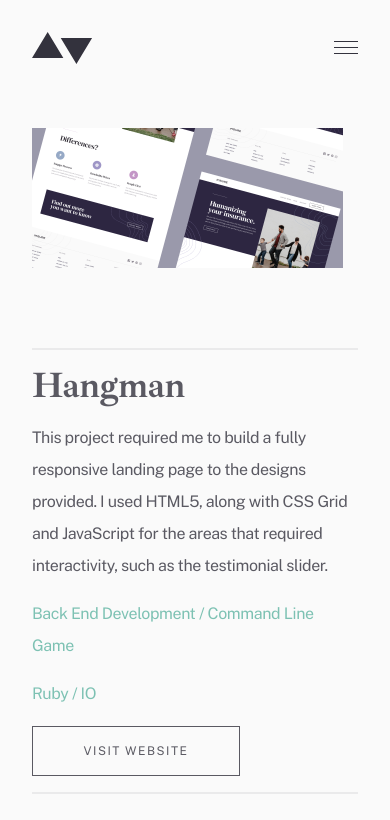
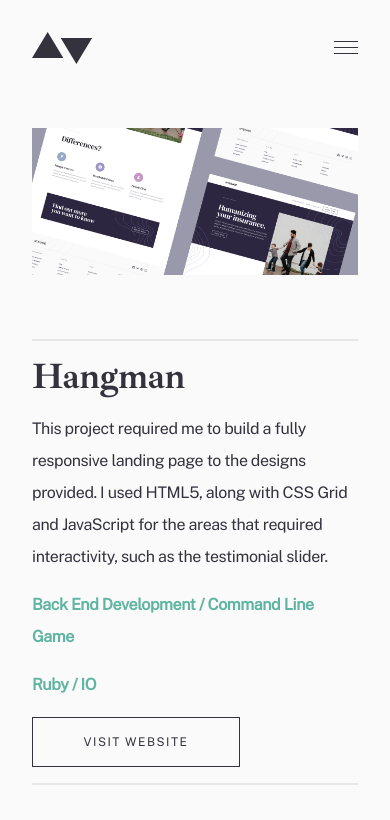
Before and after one commit to kellyky/Portfolio, a React (Vite) app: page /portfolio/Hangman in a window 390 px wide. Shown: the top 820 px of the page. Built offline with nearby package versions, Linux system fonts and the light colour scheme.

Commit message:
Style Project Page for tablet

```diff
--- a/src/components/PreviewImage/PreviewImage.jsx
+++ b/src/components/PreviewImage/PreviewImage.jsx
@@ -1,25 +1,18 @@
 export default function PreviewImage ({images}) {
   return (
     <>
-      <picture>
+      <picture className='flex flex-col mx-auto w-full'>
         <source
           srcSet={images[2]}
           media='(min-width:1024px)'
-          width='1110'
-          height='500'
         />
         <source
           srcSet={images[1]}
           media='(min-width:768px)'
-          width='689'
-          height='310'
         />
         <img
           src={images[0]}
           alt='project-hero'
-          width='311'
-          height='310'
-          className=''
         />
       </picture>
     </>
--- a/src/pages/ProjectPage.jsx
+++ b/src/pages/ProjectPage.jsx
@@ -7,13 +7,13 @@ import { PROJECTS } from '../utils/data-projects'
 import Pagination from '../components/Pagination/Pagination'
 
 function ProjectPage () {
-  const {name} = useParams()
-  const projectData = findProjectByName(name)
+  const {name}       = useParams()
+  const projectData  = findProjectByName(name)
 
   // Styles
-  const divStyle = 'flex grow-2 flex-col gap-4 py-4 my-4'
+  const divStyle     = 'flex flex-col gap-4 py-4 my-4'
   const headingStyle = 'font-ibarra text-4xl tracking-light'
-  const skillsStyle = 'font-public-sans text-muted-cyan text-base/8'
+  const skillsStyle  = `font-public-sans font-bold text-muted-cyan`
 
   return (
     <>
@@ -21,47 +21,52 @@ function ProjectPage () {
         projectData.map((project) => (
           <section
             key={project.name}
-            className={`
-                ${divStyle}
-              flex flex-col gap-8
+            className={`${divStyle}
+              flex flex-col
+              font-public-sans tracking-tight
+              text-base/8 font-thin
             `}
           >
             <PreviewImage images={project.projectInfo.hero} />
             <article
               className={`
                 ${divStyle}
-              font-public-sans tracking-tight
-              text-base/8 font-thin opacity-80
              `}
             >
-              <div className={`
-                ${divStyle}
+              <div className={`${divStyle}
                 border-y-2 border-greyish-dark-blue/10
+                md:max-h-80 flex-wrap
                 `}
               >
                 <h1
-                  className={`
-                  ${headingStyle}
-                  font-bold
+                  className={`${headingStyle}
+                    font-bold order-first
                   `}
                 >{project.name}</h1>
-                <p>{project.description}</p>
                 <p
-                  className={skillsStyle}
-                >{project.projectInfo.concepts}</p>
-                <p
-                  className={skillsStyle}
-                >{project.projectInfo.languages}</p>
+                  className='
+                    order-second
+                    md:order-last
+                    md:w-1/2
+                  '
+                >{project.description}</p>
+                <p className={`${skillsStyle} order-third`}>
+                  {project.projectInfo.concepts}
+                </p>
+                <p className={`${skillsStyle} order-fourth `}>
+                  {project.projectInfo.languages}
+                </p>
                 <Button
                   isButton={false}
                   to={project.projectInfo.link}
+                  className='order-last'
                 >Visit Website
                 </Button>
               </div>
               <div>
-                <h2
-                  className={headingStyle}
-                >Project Background</h2>
+                <h2 className={headingStyle}>
+                  Project Background
+                </h2>
                 <p>{project.projectInfo.background}</p>
               </div>
               <div className={`
@@ -71,8 +76,10 @@ function ProjectPage () {
                 <h2
                   className={headingStyle}
                 >Static Previews</h2>
-                <PreviewImage images={project.projectInfo.previewOne} />
-                <PreviewImage images={project.projectInfo.previewTwo} />
+                <div className='flex flex-col gap-8 mx-auto'>
+                  <PreviewImage images={project.projectInfo.previewOne} />
+                  <PreviewImage images={project.projectInfo.previewTwo} />
+                </div>
               </div>
             </article>
             <Pagination
```
